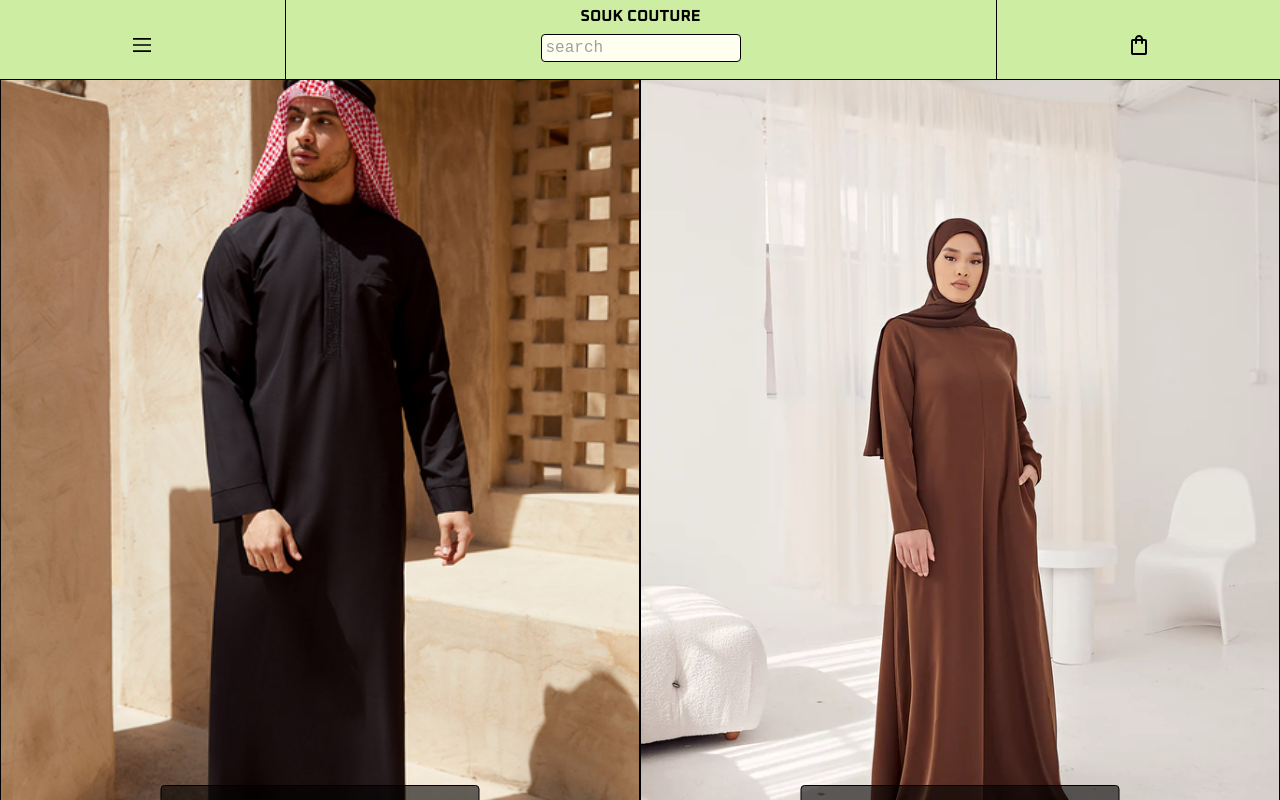
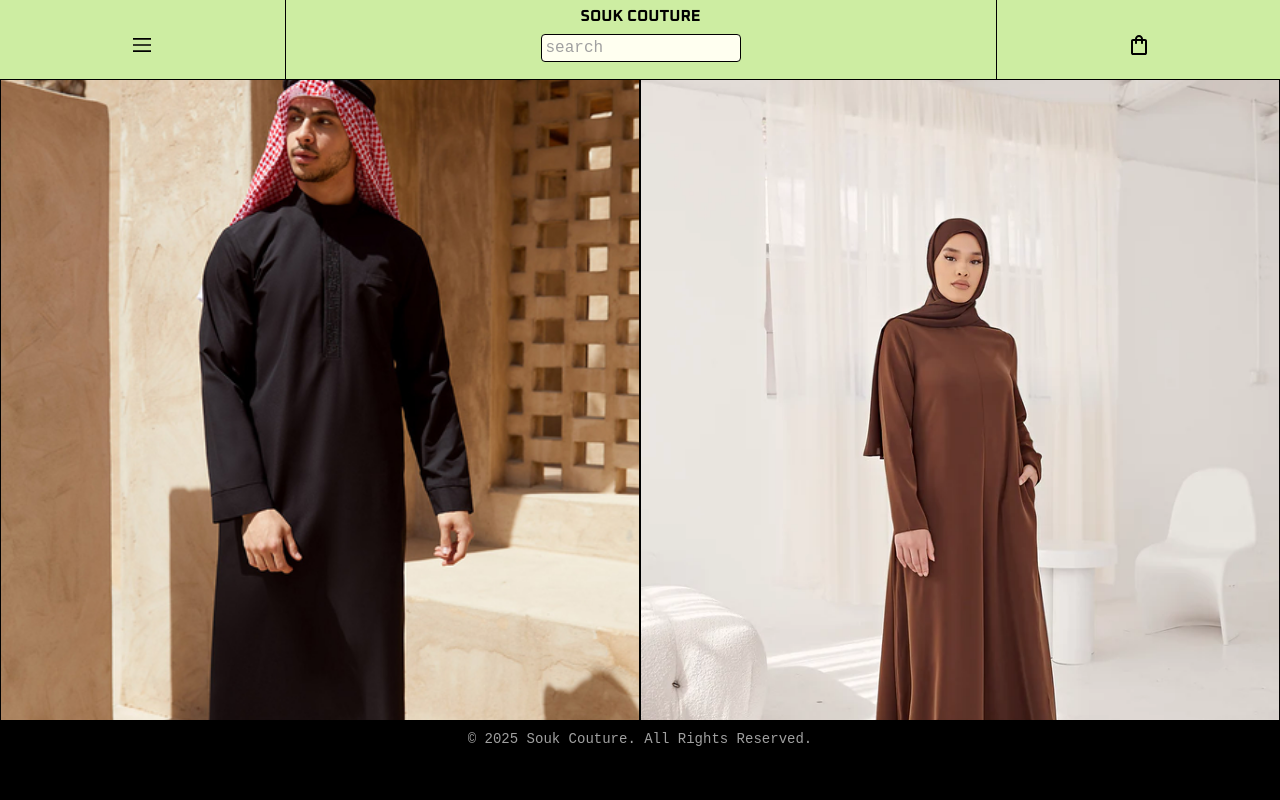
Before and after one commit to biggeraudience/Souk-Couture-Frontend, a React (Vite) app: page / in a window 1280 px wide. Shown: the top 800 px of the page. Built offline with nearby package versions, Linux system fonts and the light colour scheme; no server answers; a web font is replaced by a local one.

Commit message:
footer responsiveness

```diff
--- a/src/styles/_base.scss
+++ b/src/styles/_base.scss
@@ -1,3 +1,4 @@
+// src/styles/base/_base.scss
 @import 'variables';
 @import 'mixins';
 
@@ -13,6 +14,7 @@ html {
   font-size: $font-size-base;
   line-height: $line-height-base;
   scroll-behavior: smooth;
+  height: 100%;
 }
 
 body {
@@ -21,6 +23,32 @@ body {
   background-color: $color-bg-light;
   -webkit-font-smoothing: antialiased;
   -moz-osx-font-smoothing: grayscale;
+
+  // --- Flexbox setup for full height (still relevant for body's height) ---
+  display: flex;
+  flex-direction: column;
+  min-height: 100vh;
+}
+
+// Make sure your <main> element (or the primary content wrapper) grows to fill space
+main {
+  flex-grow: 1; // Allows main to push content down if it's longer than viewport
+  // --- UPDATED PADDING TO ACCOUNT FOR FIXED NAVBAR AND FIXED FOOTER ---
+  padding-top: $navbar-height-default;
+  padding-bottom: $footer-height-default; // <--- ADDED: Default padding for fixed footer
+
+  @include respond(lg) {
+    padding-top: $navbar-height-lg;
+    padding-bottom: $footer-height-default; // Assumes LG footer height is same as default
+  }
+  @include respond(md) {
+    padding-top: $navbar-height-md;
+    padding-bottom: $footer-height-md; // <--- ADDED: Padding for fixed footer on MD
+  }
+  @include respond(sm) {
+    padding-top: $navbar-height-sm;
+    padding-bottom: $footer-height-sm; // <--- ADDED: Padding for fixed footer on SM
+  }
 }
 
 img {
--- a/src/styles/layouts/_footer.scss
+++ b/src/styles/layouts/_footer.scss
@@ -1,6 +1,6 @@
 // src/styles/layouts/_footer.scss
 @import '../config/variables';
-@import '../config/mixins'; // <--- ADD THIS LINE
+@import '../config/mixins';
 
 .footer {
   width: 100%;
@@ -10,14 +10,31 @@
   text-align: center;
   box-sizing: border-box;
 
-  // You might want to adjust padding for smaller screens
+  // --- MANUAL FOOTER HEIGHTS (as previously set) ---
+  height: 10rem; // Default height for larger screens (adjust as desired)
+
+  @include respond(lg) {
+    height: 10rem;
+  }
+
   @include respond(md) {
+    height: 6rem;
     padding: $spacing-s $spacing-m;
   }
 
   @include respond(sm) {
+    height: 8rem;
     padding: $spacing-xs $spacing-s;
   }
+  // -----------------------------------------------------
+
+  // --- PERMANENT SOLUTION: FIXED POSITIONING ---
+  position: fixed; // This makes it stick to the viewport
+  bottom: 0;       // Positions it at the bottom of the viewport
+  left: 0;         // Positions it at the left edge
+  right: 0;        // Positions it at the right edge
+  z-index: 1000;   // Ensures it sits above other content
+  // ---------------------------------------------
 
   &__text {
     font-family: $font-family-body;
--- a/src/styles/pages/_landing-page.scss
+++ b/src/styles/pages/_landing-page.scss
@@ -4,48 +4,47 @@
 
 // Define your navbar and footer heights here if they are fixed,
 // or get them from your variables if defined elsewhere.
-// Example:
-$navbar-height-default: 12rem; // Adjust this based on your actual navbar height
+// These are still good to define if other components rely on them for spacing.
+// --- UPDATED VALUES BASED ON YOUR MEASUREMENTS ---
+$navbar-height-default: 12rem;
 $navbar-height-lg: 10rem;
-$navbar-height-md: 9rem;
-$navbar-height-sm: 8rem;
+$navbar-height-md: 5.725rem;
+$navbar-height-sm: 7.5rem;
 
-$footer-height: 10rem; // <-- IMPORTANT: Adjust this based on your actual footer height!
+// --- New responsive footer height variables ---
+// IMPORTANT: THESE MUST MATCH THE 'height' PROPERTIES IN YOUR _footer.scss FILE
+$footer-height-default: 10rem; // Assumes default/lg footer height is 10rem
+$footer-height-md: 6rem;       // Match the height in _footer.scss for md
+$footer-height-sm: 8rem;       // <--- FIX: This must be 8rem to match _footer.scss
 
 .landing-page {
   width: 100vw;
-  // REMOVED: margin-top: 12rem; // No longer needed as content starts below navbar
-  // REMOVED: @include respond(lg/md/sm) margin-top
-
   display: grid;
-  // Now, the single row of .landing-page will be the gender-section
-  grid-template-rows: 1fr; // Allow gender-section to take all available height
+  grid-template-rows: 1fr;
   grid-template-columns: 1fr;
 }
 
-// REMOVED: .hero-section-main entire block is gone
-
 .gender-section {
-  // grid-row: 2 / 3; // No longer needed as it's now the primary content
   width: 100%;
   display: grid;
-  grid-template-columns: 1fr 1fr; // Keeps the 2-column grid for all sizes by default
+  grid-template-columns: 1fr 1fr;
   grid-template-rows: auto;
   gap: 0;
 
-  // IMPORTANT: Calculate min-height based on actual navbar and footer heights
-  min-height: calc(100vh - (#{$navbar-height-default} + #{$footer-height}));
+  // IMPORTANT: The calc functions will now use the new responsive footer heights.
+  // We'll use the specific footer height variable for each breakpoint.
+  min-height: calc(100vh - (#{$navbar-height-default} + #{$footer-height-default}));
 
   @include respond(lg) {
-    min-height: calc(100vh - (#{$navbar-height-lg} + #{$footer-height}));
+    min-height: calc(100vh - (#{$navbar-height-lg} + #{$footer-height-default}));
   }
 
   @include respond(md) {
-    min-height: calc(100vh - (#{$navbar-height-md} + #{$footer-height}));
+    min-height: calc(100vh - (#{$navbar-height-md} + #{$footer-height-md}));
   }
 
   @include respond(sm) {
-    min-height: calc(100vh - (#{$navbar-height-sm} + #{$footer-height}));
+    min-height: calc(100vh - (#{$navbar-height-sm} + #{$footer-height-sm}));
   }
 
   .gender-box {
@@ -54,7 +53,7 @@ $footer-height: 10rem; // <-- IMPORTANT: Adjust this based on your actual footer
     border: 0.1rem solid $color-border-default;
 
     width: 100%;
-    min-height: 35rem; // Default min-height (for larger screens)
+    min-height: 35rem; // Default min-height for gender boxes
 
     display: flex;
     justify-content: center;
```
